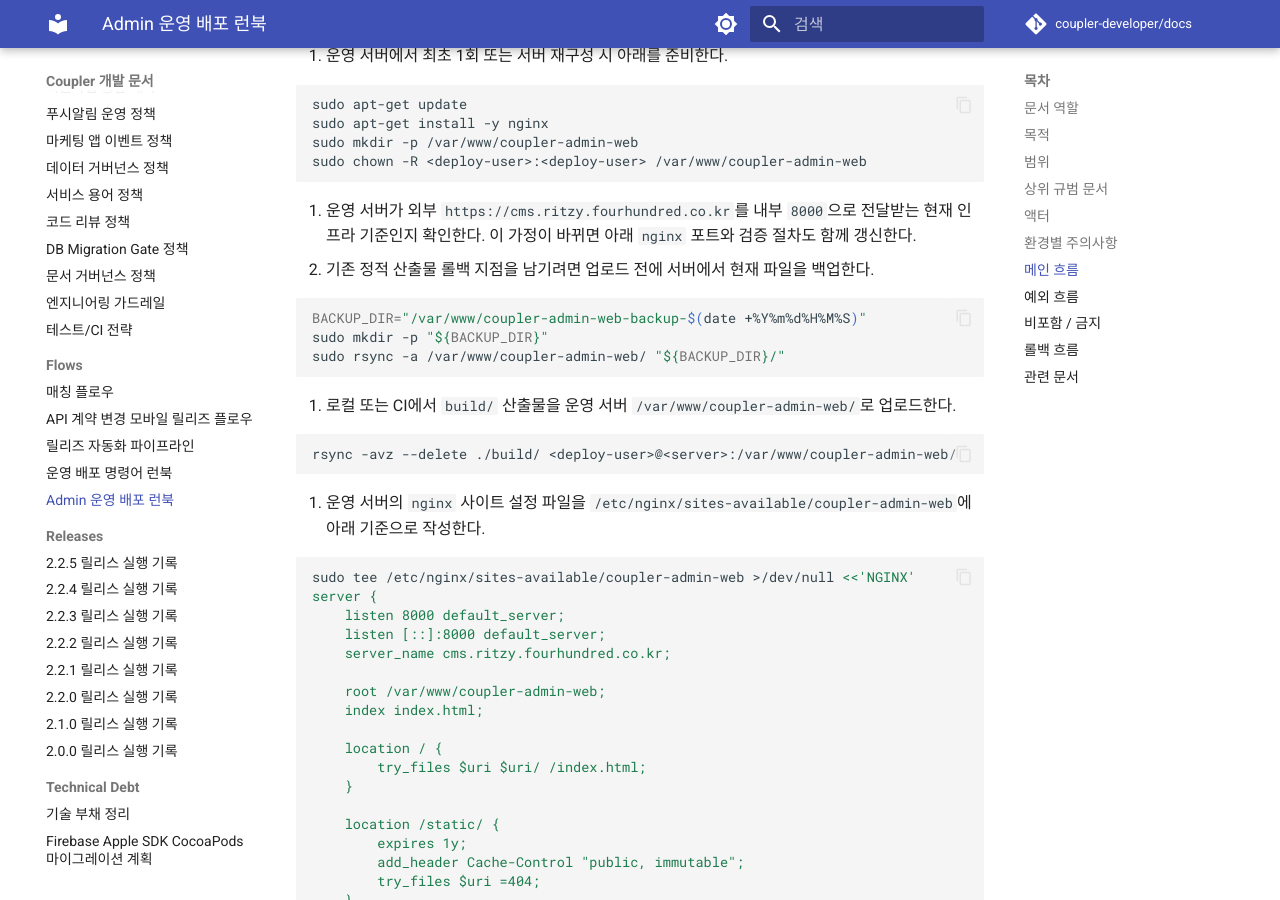
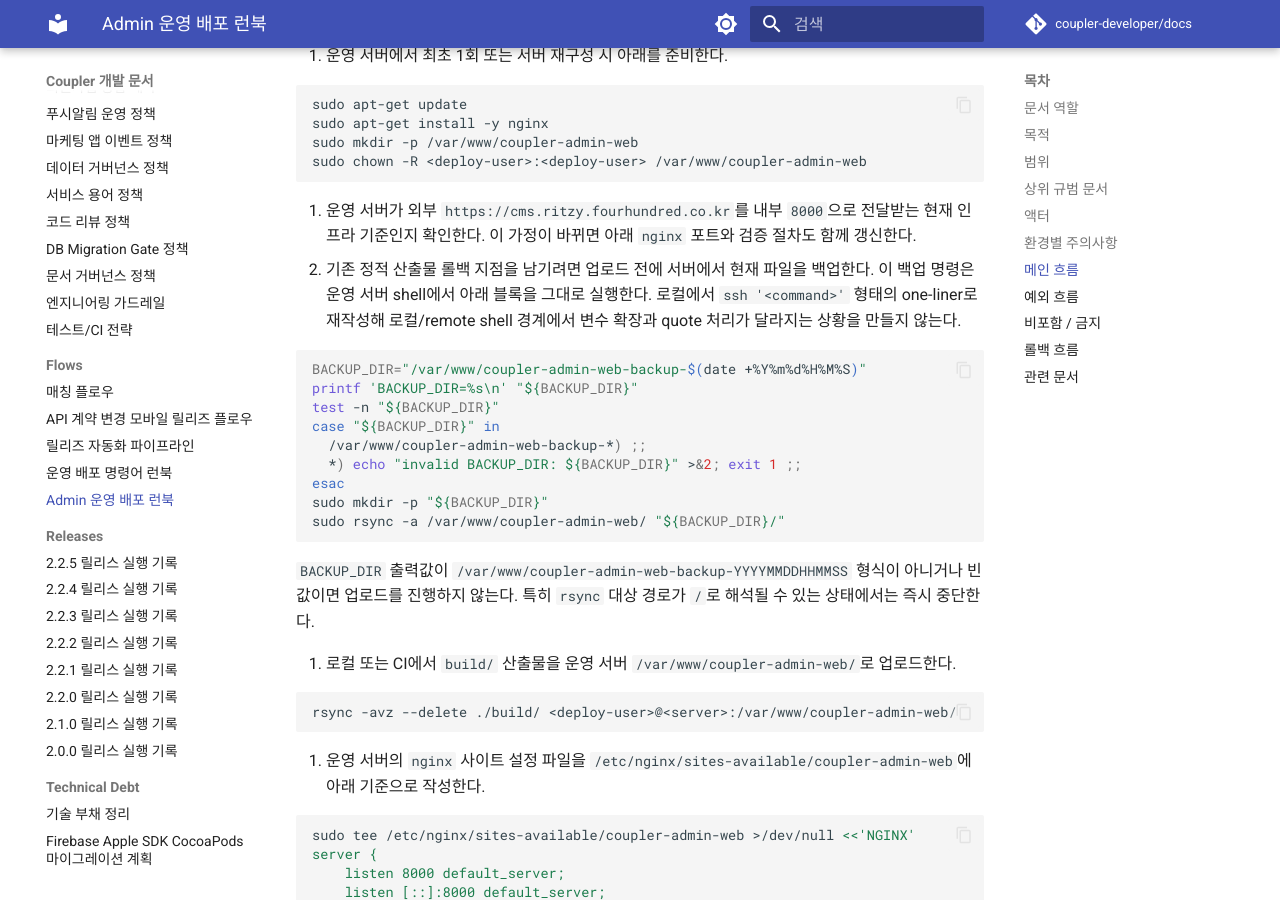
Before and after one commit to coupler-developer/docs, an MkDocs documentation site: the page built from content/flows/cross-project/admin-web-production-deploy-flow.md, in a window 1280 px wide and 900 px high, scrolled down 2271 px. Built offline with MkDocs 1.6.1 and Material for MkDocs 9.7.7, drawn with Linux system fonts in a browser that asks for light colours; comment, search, counter and statistics services are not loaded; some of the changed text lies outside the part shown.

Commit message:
docs: Admin 배포 백업 guard 보강

````diff
--- a/content/flows/cross-project/admin-web-production-deploy-flow.md
+++ b/content/flows/cross-project/admin-web-production-deploy-flow.md
@@ -74,13 +74,21 @@ sudo chown -R <deploy-user>:<deploy-user> /var/www/coupler-admin-web
 ```
 
 1. 운영 서버가 외부 `https://cms.ritzy.fourhundred.co.kr`를 내부 `8000`으로 전달받는 현재 인프라 기준인지 확인한다. 이 가정이 바뀌면 아래 `nginx` 포트와 검증 절차도 함께 갱신한다.
-2. 기존 정적 산출물 롤백 지점을 남기려면 업로드 전에 서버에서 현재 파일을 백업한다.
+2. 기존 정적 산출물 롤백 지점을 남기려면 업로드 전에 서버에서 현재 파일을 백업한다. 이 백업 명령은 운영 서버 shell에서 아래 블록을 그대로 실행한다. 로컬에서 `ssh '<command>'` 형태의 one-liner로 재작성해 로컬/remote shell 경계에서 변수 확장과 quote 처리가 달라지는 상황을 만들지 않는다.
 
 ```bash
 BACKUP_DIR="/var/www/coupler-admin-web-backup-$(date +%Y%m%d%H%M%S)"
+printf 'BACKUP_DIR=%s\n' "${BACKUP_DIR}"
+test -n "${BACKUP_DIR}"
+case "${BACKUP_DIR}" in
+  /var/www/coupler-admin-web-backup-*) ;;
+  *) echo "invalid BACKUP_DIR: ${BACKUP_DIR}" >&2; exit 1 ;;
+esac
 sudo mkdir -p "${BACKUP_DIR}"
 sudo rsync -a /var/www/coupler-admin-web/ "${BACKUP_DIR}/"
 ```
+
+`BACKUP_DIR` 출력값이 `/var/www/coupler-admin-web-backup-YYYYMMDDHHMMSS` 형식이 아니거나 빈 값이면 업로드를 진행하지 않는다. 특히 `rsync` 대상 경로가 `/`로 해석될 수 있는 상태에서는 즉시 중단한다.
 
 1. 로컬 또는 CI에서 `build/` 산출물을 운영 서버 `/var/www/coupler-admin-web/`로 업로드한다.
 
@@ -156,6 +164,7 @@ curl -I https://cms.ritzy.fourhundred.co.kr
 - `pm2 list`에 `coupler-admin-web`가 보이지 않는데 `8000` 포트에 Node 프로세스가 떠 있으면 다른 사용자(`root`)의 PM2일 수 있다. 이 경우 `sudo /usr/bin/pm2 list`와 `sudo /usr/bin/pm2 delete coupler-admin-web`를 사용한다.
 - `nginx -t`가 실패하면 사이트 설정 수정 전까지 재시작하지 않는다.
 - 외부 `https://cms.ritzy.fourhundred.co.kr` 응답이 `nginx`가 아니면 상위 프록시 또는 로드밸런서 구성을 먼저 확인한다.
+- Admin 백업 명령을 로컬 SSH one-liner로 압축해야 하는 상황이면 실행하지 말고 운영 서버에 접속해 백업 단계를 그대로 실행한다. remote 변수와 quote 처리가 불명확한 명령은 운영 배포 절차로 인정하지 않는다.
 
 ## 비포함 / 금지
 
````
